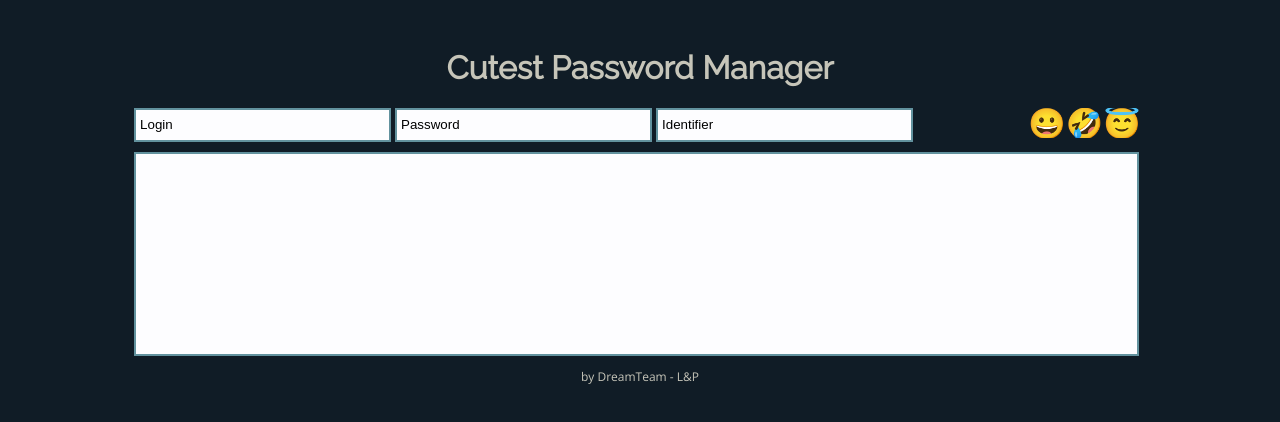
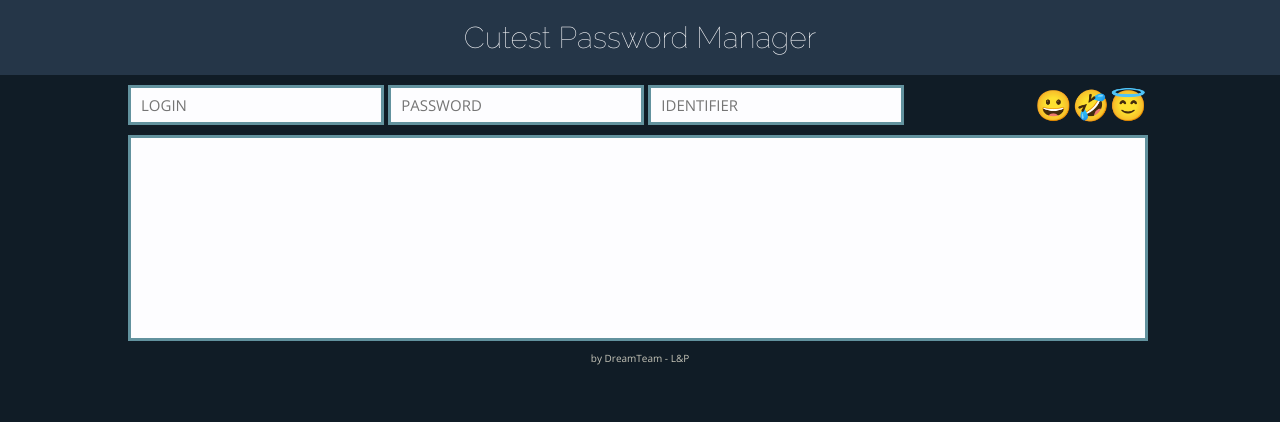
Before and after one commit to lidiaparuzel/passwordmanager, a plain HTML site: page index.html in a window 1280 px wide. Drawn offline with nearby package versions, Linux system fonts and the light colour scheme.

Commit message:
font-end almost done

```diff
--- a/index.html
+++ b/index.html
@@ -5,16 +5,16 @@
     <meta name="viewport" content="width=device-width, initial-scale=1.0">
     <meta http-equiv="X-UA-Compatible" content="ie=edge">
     <title>Hello, I'm the best web Password Manager. Yay!</title>
-    <link href="https://fonts.googleapis.com/css?family=Open+Sans|Raleway&display=swap" rel="stylesheet">
+    <link href="https://fonts.googleapis.com/css?family=Open+Sans|Raleway:wght@100&display=swap" rel="stylesheet">
     <link rel="stylesheet" href="main.css">
 </head>
 <body>
+    <header><h1>Cutest Password Manager</h1></header>
     <div class="container">
-        <div class="row"><h1>Cutest Password Manager</h1></div>
         <div class="row">
-            <input id="login" type="text" value=" Login">
-            <input id="password" type="text" value=" Password">
-            <input id="identifier" type="text" value=" Identifier">
+            <input id="login" type="login" placeholder="Login">
+            <input id="password" type="password" placeholder="Password">
+            <input id="identifier" type="text" placeholder="Identifier">
             <!-- U+1F600 U+1F923 U+1F607 U+1F911 U+1F910 U+1F975 U+1F920 U+1F973 U+1F913 U+1F631 U+1F608 U+1F47E	U+1F4A3 U+1F483 U+1F435  U+1F415 U+1F437 U+1F40A U+1F40C U+1F9A0 U+1F33C U+1F345 U+1F965 -->
             <p class="emoji">&#x1F600;&#x1F923;&#x1F607;</p>
         </div>
@@ -25,6 +25,5 @@
             <p>by DreamTeam - L&P</p>
         </footer>
     </div>
-    <p></p>
 </body>
 </html>
--- a/main.css
+++ b/main.css
@@ -6,31 +6,42 @@
     Pale Silver: #C6C5B9
     Desaturated Cyan: #62929E
     */
-    --bodyBackground: #101C26;
-    --buttonBackground: #FDFDFF;
-    --borderColor: #62929E;
+    --bodyBackground: rgb(16, 28, 38);
+    --buttonBackground: rgb(253, 253, 255);
+    --borderColor: rgb(98, 146, 158);
+    --headerColor: rgb(58, 80, 107);
 }
 
 body {
     background-color: var(--bodyBackground);
     font-family: "Open Sans", sans-serif;
     color: #C6C5B9;
+    margin: 0 auto;
 }
 .container {
-    padding-top: 20px;
+    padding-top: 10px;
     margin: 0 auto;
     width: 80%;
     display: block;
     overflow: hidden;
 }
+header {
+    background-color: rgba(58, 80, 107, 0.5);
+    box-sizing: border-box;
+    overflow: hidden;
+    margin: 0 auto;
+}
 h1 {
     text-align: center;
     font-family: "Raleway", sans-serif;
+    color: var(--buttonBackground);
+    font-weight: 100;
+    font-size: 30px;
 }
 footer {
     display: inline;
     text-align: center;
-    font-size: 12px;
+    font-size: 10px;
 }
 .row {
     text-align: left;
@@ -38,18 +49,27 @@ footer {
 }
 .row > input{
     width: 25%;
-    height: 30px;
-    border: 2px solid;
+    height: 40px;
+    box-sizing: border-box;
+    border: 3px solid;
     border-color: var(--borderColor);
     margin: 0;
     margin-bottom: 0;
     background-color: var(--buttonBackground);
+    font-family: "Open Sans", sans-serif;
+    text-transform: uppercase;
+    font-size: 15px;
+    padding: 10px;
+    line-height: 25px;
+}
+.row > input:focus{
+    outline: none;
 }
 .row > p {
-    margin: 0 5px 5px 0;
+    margin: 0 5px 0 0;
     font-size: 30px;
     overflow: hidden;
-    line-height: 30px;
+    line-height: 40px;
 }
 .row > p,input {
     display: inline-block;
@@ -61,7 +81,7 @@ footer {
 }
 .row > .presentation {
     width: 99%;
-    border: 2px solid;
+    border: 3px solid;
     border-color: var(--borderColor);
     background-color: var(--buttonBackground);
     height: auto;
```
